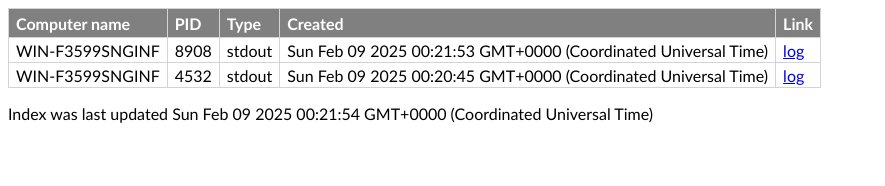
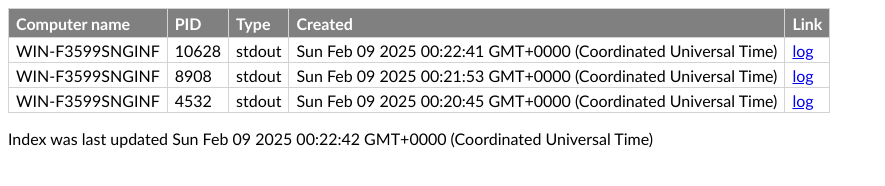
Before and after one commit to OwainYT/owain.dev, a website: page iisnode/index.html in a window 1280 px wide. Shown: the whole page, without its empty margins (0-885 px from the left). Drawn offline with Linux system fonts and the light colour scheme.

```diff
--- a/iisnode/index.html
+++ b/iisnode/index.html
@@ -53,8 +53,8 @@
     <script type="text/javascript">
 
         // this is replaced with actual data at runtime by code in interceptor.js
-        var logFiles = [{"file":"WIN-F3599SNGINF-4532-stdout-1739060445881.txt","computername":"WIN-F3599SNGINF","pid":4532,"type":"stdout","created":1739060445881},{"file":"WIN-F3599SNGINF-8908-stdout-1739060513684.txt","computername":"WIN-F3599SNGINF","pid":8908,"type":"stdout","created":1739060513684}];
-        var lastUpdated = 1739060514014;
+        var logFiles = [{"file":"WIN-F3599SNGINF-10628-stdout-1739060561750.txt","computername":"WIN-F3599SNGINF","pid":10628,"type":"stdout","created":1739060561750},{"file":"WIN-F3599SNGINF-4532-stdout-1739060445881.txt","computername":"WIN-F3599SNGINF","pid":4532,"type":"stdout","created":1739060445881},{"file":"WIN-F3599SNGINF-8908-stdout-1739060513684.txt","computername":"WIN-F3599SNGINF","pid":8908,"type":"stdout","created":1739060513684}];
+        var lastUpdated = 1739060562067;
         var date = new Date();
 
         date.setTime(lastUpdated);
```
Also changed, not shown: 1 other file.
